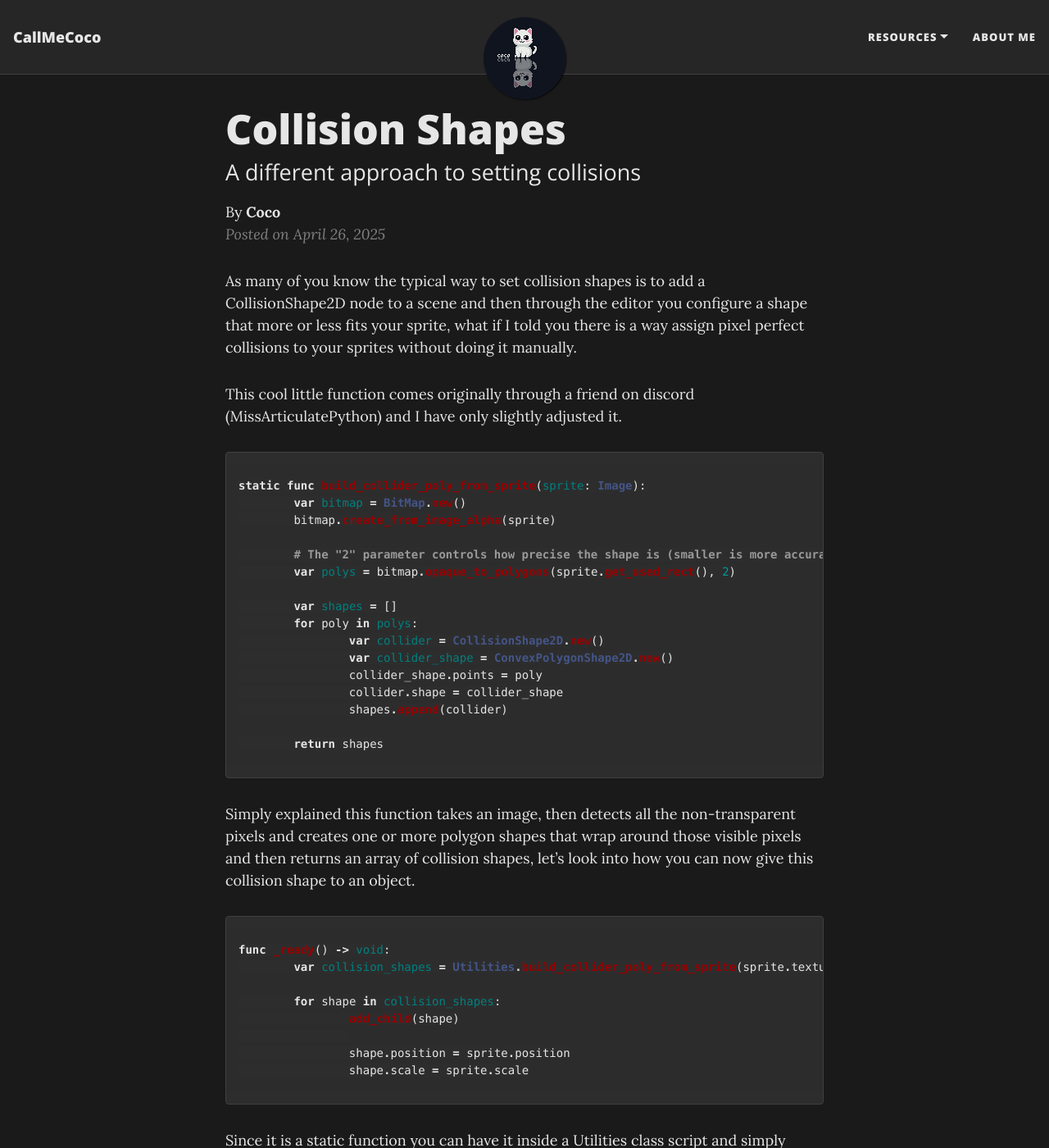
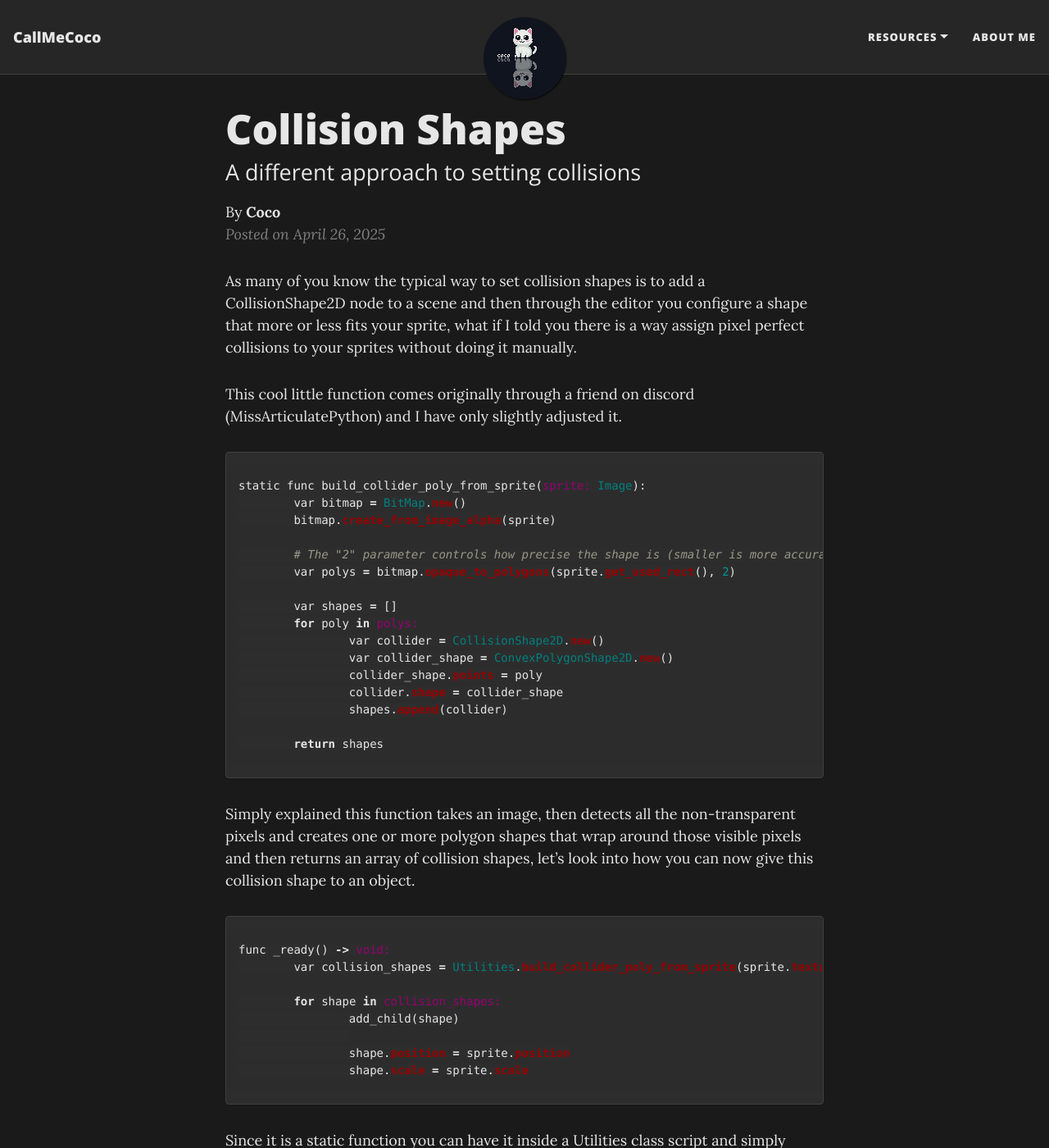
Before and after one commit to CallMeCocoGrr/blog, a Jekyll site: the page built from _godot/2025-04-26-collision-shapes.md, in a window 1280 px wide and 1400 px high. Shown: the whole window at 82% size. Built offline with Jekyll 4.4.1, drawn with Linux system fonts in a browser that asks for light colours.

Commit message:
Update 2025-04-26-collision-shapes.md

````diff
--- a/_godot/2025-04-26-collision-shapes.md
+++ b/_godot/2025-04-26-collision-shapes.md
@@ -13,7 +13,7 @@ As many of you know the typical way to set collision shapes is to add a Collisio
 
 This cool little function comes originally through a friend on discord (MissArticulatePython) and I have only slightly adjusted it.
 
-```swift
+```ruby
 static func build_collider_poly_from_sprite(sprite: Image):
 	var bitmap = BitMap.new()
 	bitmap.create_from_image_alpha(sprite)
@@ -34,7 +34,7 @@ static func build_collider_poly_from_sprite(sprite: Image):
 
 Simply explained this function takes an image, then detects all the non-transparent pixels and creates one or more polygon shapes that wrap around those visible pixels and then returns an array of collision shapes, let's look into how you can now give this collision shape to an object.
 
-```swift
+```ruby
 func _ready() -> void:
 	var collision_shapes = Utilities.build_collider_poly_from_sprite(sprite.texture.get_image())
 
````
